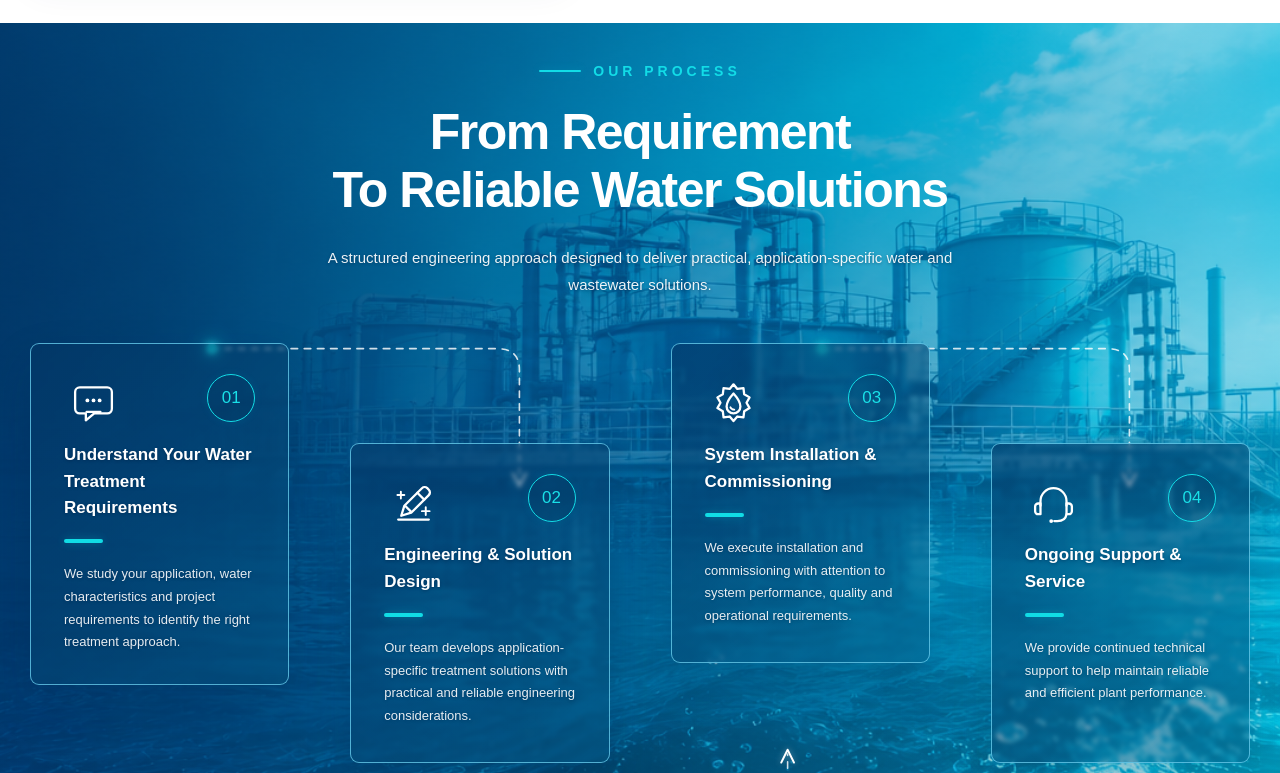
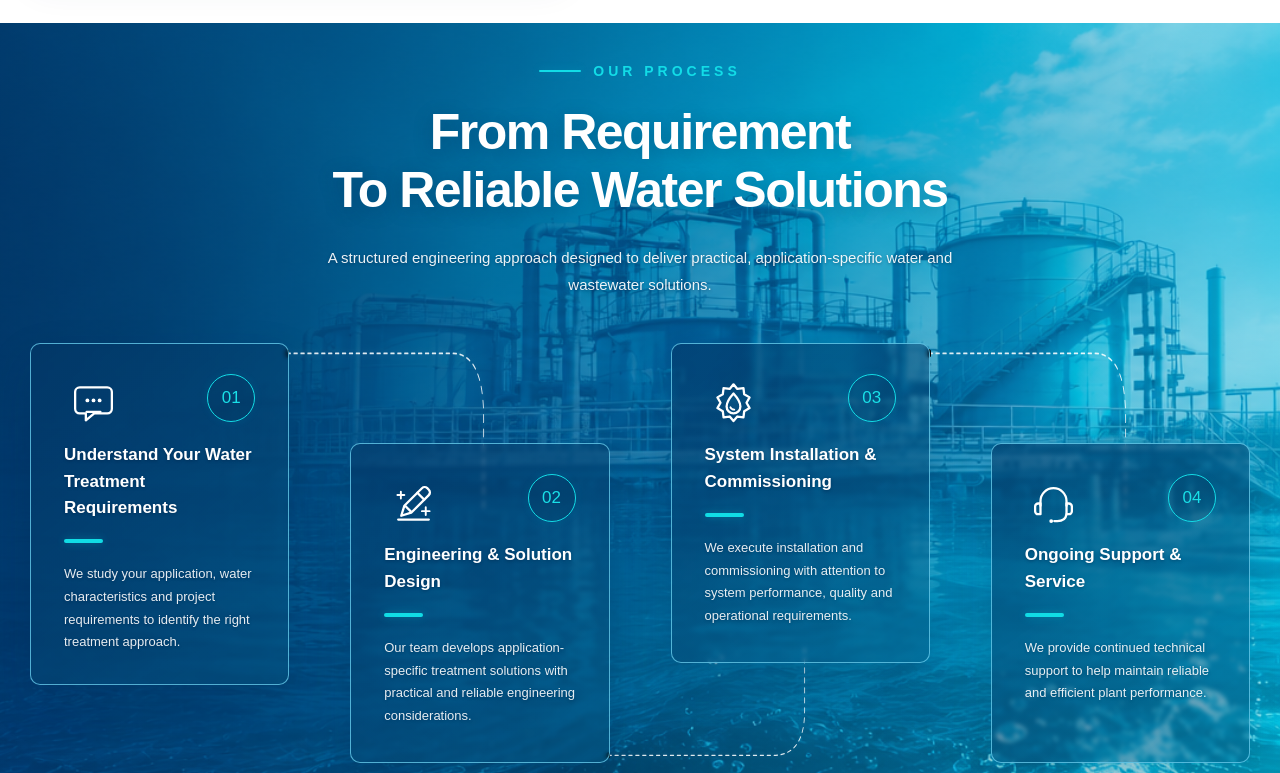
Before and after one commit to gokulvidhyatech-web/Crystalwaterengineers, a React (Vite) app in the folder frontend/: page / in a window 1280 px wide. Shown: the part 1627-2400 px from the top of the page. Built offline with nearby package versions, Linux system fonts and the light colour scheme.

Commit message:
Fix Vite build configuration

```diff
--- a/frontend/src/components/ProcessSection.css
+++ b/frontend/src/components/ProcessSection.css
@@ -4,19 +4,10 @@
 
 .process-section {
   position: relative;
-
   width: 100%;
-
   min-height: 650px;
-
   padding: 40px 0 90px;
-
   overflow: hidden;
-
-  /*
-    WATER IMAGE = MAIN FOCUS
-    BLUE/CYAN = LIGHT THEME OVERLAY
-  */
 
   background:
     linear-gradient(
@@ -28,9 +19,7 @@
     url("../assets/images/Water fall-2.png");
 
   background-size: cover;
-
   background-position: right;
-
   background-repeat: no-repeat;
 
   font-family: "Poppins", sans-serif;
@@ -43,7 +32,6 @@
 
 .process-container {
   position: relative;
-
   z-index: 3;
 }
 
@@ -54,11 +42,8 @@
 
 .process-header {
   width: 100%;
-
   max-width: 900px;
-
   margin: 0 auto;
-
   text-align: center;
 }
 
@@ -69,11 +54,8 @@
 
 .process-label {
   display: flex;
-
   align-items: center;
-
   justify-content: center;
-
   gap: 12px;
 
   margin-bottom: 25px;
@@ -81,20 +63,25 @@
   color: #12dce7;
 
   font-size: 14px;
+  font-weight: 700;
+  letter-spacing: 4px;
 
-  font-weight: 700;
+  opacity: 0;
+  transform: translateY(15px);
 
-  letter-spacing: 4px;
+  transition:
+    opacity 0.8s ease,
+    transform 0.8s ease;
+}
+
+.process-visible .process-label {
+  opacity: 1;
+  transform: translateY(0);
 }
 
 
-/* =========================================
-   PREMIUM SINGLE LINE
-========================================= */
-
 .process-label span {
   width: 42px;
-
   height: 2px;
 
   display: block;
@@ -105,6 +92,16 @@
 
   box-shadow:
     0 0 8px rgba(18, 220, 231, 0.25);
+
+  transform: scaleX(0);
+  transform-origin: left center;
+
+  transition:
+    transform 0.8s cubic-bezier(0.16, 1, 0.3, 1) 0.15s;
+}
+
+.process-visible .process-label span {
+  transform: scaleX(1);
 }
 
 
@@ -118,12 +115,25 @@
   color: #ffffff;
 
   font-size: 50px;
-
   font-weight: 700;
 
   line-height: 1.15;
+  letter-spacing: -1.5px;
 
-  letter-spacing: -1.5px;
+  opacity: 0;
+  transform: translateY(25px);
+
+  text-shadow:
+    0 4px 20px rgba(0, 20, 50, 0.22);
+
+  transition:
+    opacity 1s ease 0.15s,
+    transform 1s cubic-bezier(0.16, 1, 0.3, 1) 0.15s;
+}
+
+.process-visible .process-header h2 {
+  opacity: 1;
+  transform: translateY(0);
 }
 
 
@@ -139,13 +149,24 @@
   color: rgba(255, 255, 255, 0.92);
 
   font-size: 15px;
-
   font-weight: 400;
 
   line-height: 1.8;
 
   text-shadow:
     0 1px 3px rgba(0, 20, 50, 0.35);
+
+  opacity: 0;
+  transform: translateY(20px);
+
+  transition:
+    opacity 0.9s ease 0.3s,
+    transform 0.9s cubic-bezier(0.16, 1, 0.3, 1) 0.3s;
+}
+
+.process-visible .process-header p {
+  opacity: 1;
+  transform: translateY(0);
 }
 
 
@@ -165,7 +186,7 @@
 
 
 /* =========================================
-   CONNECTOR SVG
+   CONNECTORS
 ========================================= */
 
 .connector-svg {
@@ -176,51 +197,60 @@
   overflow: visible;
 
   pointer-events: none;
+
+  opacity: 0;
+
+  transition:
+    opacity 0.9s ease 0.45s;
+}
+
+.process-visible .connector-svg {
+  opacity: 1;
 }
 
 
 /* =========================================
-   CONNECTOR 01 → 02
+   01 → 02 CONNECTOR
 ========================================= */
 
 .connector-svg-one {
-  left: 14%;
+  left: 21.1%;
 
   top: -5px;
 
-  width: 27%;
+  width: 16.2%;
 
-  height: 160px;
+  height: 185px;
 }
 
 
 /* =========================================
-   CONNECTOR 02 → 03
+   02 → 03 CONNECTOR
 ========================================= */
 
 .connector-svg-two {
-  left: 37%;
+  left: 47.4%;
 
-  top: 395px;
+  top: 295px;
 
-  width: 26%;
+  width: 16.2%;
 
-  height: 160px;
+  height: 128px;
 }
 
 
 /* =========================================
-   CONNECTOR 03 → 04
+   03 → 04 CONNECTOR
 ========================================= */
 
 .connector-svg-three {
-  left: 64%;
+  left: 73.7%;
 
   top: -5px;
 
-  width: 27%;
+  width: 16.2%;
 
-  height: 160px;
+  height: 185px;
 }
 
 
@@ -231,15 +261,38 @@
 .connector-path {
   fill: none;
 
-  stroke: rgba(255, 255, 255, 0.82);
+  stroke: rgba(255, 255, 255, 0.88);
 
-  stroke-width: 1.5;
+  stroke-width: 1.7;
 
-  stroke-dasharray: 6 6;
+  stroke-dasharray: 7 7;
 
   stroke-linecap: round;
 
   stroke-linejoin: round;
+
+  filter:
+    drop-shadow(
+      0 0 4px rgba(255, 255, 255, 0.18)
+    );
+
+  stroke-dashoffset: 0;
+}
+
+
+/* =========================================
+   CONNECTOR FLOW
+========================================= */
+
+.process-visible .connector-path {
+  animation:
+    connectorFlow 2.8s linear infinite;
+}
+
+@keyframes connectorFlow {
+  to {
+    stroke-dashoffset: -28;
+  }
 }
 
 
@@ -251,13 +304,32 @@
   fill: #12dce7;
 
   filter:
-    drop-shadow(0 0 4px rgba(18, 220, 231, 1))
-    drop-shadow(0 0 9px rgba(18, 220, 231, 0.7));
+    drop-shadow(
+      0 0 5px rgba(18, 220, 231, 1)
+    )
+    drop-shadow(
+      0 0 12px rgba(18, 220, 231, 0.7)
+    );
+
+  animation:
+    connectorPulse 2.2s ease-in-out infinite;
+}
+
+@keyframes connectorPulse {
+
+  0%,
+  100% {
+    opacity: 0.7;
+  }
+
+  50% {
+    opacity: 1;
+  }
 }
 
 
 /* =========================================
-   CONNECTOR ARROW
+   ROUNDED ARROW
 ========================================= */
 
 .connector-arrow {
@@ -265,14 +337,50 @@
 
   stroke: #ffffff;
 
-  stroke-width: 1.8;
+  stroke-width: 2.2;
 
   stroke-linecap: round;
 
   stroke-linejoin: round;
 
+  opacity: 0.95;
+
   filter:
-    drop-shadow(0 0 3px rgba(255, 255, 255, 0.4));
+    drop-shadow(
+      0 0 5px rgba(255, 255, 255, 0.55)
+    );
+}
+
+
+/* =========================================
+   ARROW ANIMATION
+========================================= */
+
+.process-visible .connector-arrow {
+  animation:
+    arrowPulse 2.4s ease-in-out infinite;
+}
+
+@keyframes arrowPulse {
+
+  0%,
+  100% {
+    opacity: 0.65;
+
+    filter:
+      drop-shadow(
+        0 0 2px rgba(255, 255, 255, 0.25)
+      );
+  }
+
+  50% {
+    opacity: 1;
+
+    filter:
+      drop-shadow(
+        0 0 7px rgba(255, 255, 255, 0.75)
+      );
+  }
 }
 
 
@@ -308,14 +416,11 @@
 
   padding: 30px 33px;
 
+  overflow: hidden;
+
   border: 1px solid rgba(105, 207, 239, 0.78);
 
-  border-radius: 9px;
-
-  /*
-    More transparent so the real
-    water image remains visible.
-  */
+  border-radius: 10px;
 
   background:
     linear-gradient(
@@ -328,53 +433,135 @@
     0 20px 45px rgba(0, 20, 55, 0.18);
 
   -webkit-backdrop-filter: blur(2px);
-
   backdrop-filter: blur(2px);
 
+  opacity: 0;
+
   transition:
-    transform 0.35s ease,
+    opacity 0.9s ease var(--card-delay),
+    transform 0.95s cubic-bezier(0.16, 1, 0.3, 1) var(--card-delay),
     border-color 0.35s ease,
-    box-shadow 0.35s ease;
+    box-shadow 0.45s ease,
+    background 0.45s ease;
 }
 
 
 /* =========================================
-   STAGGER
+   INITIAL CARD POSITION
 ========================================= */
 
 .process-card-01,
 .process-card-03 {
-  transform: translateY(0);
+  transform: translateY(45px);
 }
 
 .process-card-02,
 .process-card-04 {
+  transform: translateY(145px);
+}
+
+
+/* =========================================
+   VISIBLE CARD POSITION
+========================================= */
+
+.process-visible .process-card {
+  opacity: 1;
+}
+
+.process-visible .process-card-01,
+.process-visible .process-card-03 {
+  transform: translateY(0);
+}
+
+.process-visible .process-card-02,
+.process-visible .process-card-04 {
   transform: translateY(100px);
 }
 
 
 /* =========================================
-   HOVER
+   CARD HOVER
 ========================================= */
 
 .process-card-01:hover,
 .process-card-03:hover {
-  transform: translateY(-7px);
+  transform: translateY(-8px);
 }
 
-.process-card-02:hover {
-  transform: translateY(93px);
-}
-
+.process-card-02:hover,
 .process-card-04:hover {
-  transform: translateY(113px);
+  transform: translateY(92px);
 }
 
 .process-card:hover {
   border-color: rgba(24, 226, 236, 0.98);
 
   box-shadow:
-    0 24px 55px rgba(0, 25, 65, 0.30);
+    0 25px 55px rgba(0, 25, 65, 0.30),
+    0 0 28px rgba(18, 220, 231, 0.10);
+
+  background:
+    linear-gradient(
+      145deg,
+      rgba(3, 62, 108, 0.66),
+      rgba(5, 92, 132, 0.46)
+    );
+}
+
+
+/* =========================================
+   CARD SHINE
+========================================= */
+
+.process-card-shine {
+  position: absolute;
+
+  top: -40%;
+  left: -100%;
+
+  width: 55%;
+  height: 180%;
+
+  pointer-events: none;
+
+  background:
+    linear-gradient(
+      105deg,
+      transparent 0%,
+      transparent 42%,
+      rgba(255, 255, 255, 0.04) 47%,
+      rgba(255, 255, 255, 0.24) 50%,
+      rgba(255, 255, 255, 0.04) 53%,
+      transparent 58%,
+      transparent 100%
+    );
+
+  transform: rotate(12deg);
+
+  opacity: 0;
+}
+
+.process-card:hover .process-card-shine {
+  animation:
+    processCardShine 0.9s ease forwards;
+}
+
+@keyframes processCardShine {
+
+  0% {
+    left: -100%;
+    opacity: 0;
+  }
+
+  15% {
+    opacity: 1;
+  }
+
+  100% {
+    left: 160%;
+    opacity: 0;
+  }
 }
 
 
@@ -407,8 +594,12 @@
   justify-content: center;
 
   color: #ffffff;
+
+  transition:
+    transform 0.45s cubic-bezier(0.16, 1, 0.3, 1),
+    color 0.35s ease,
+    filter 0.35s ease;
 }
-
 
 .process-icon svg {
   width: 49px;
@@ -416,6 +607,24 @@
   height: 49px;
 
   display: block;
+
+  transition:
+    transform 0.45s cubic-bezier(0.16, 1, 0.3, 1);
+}
+
+.process-card:hover .process-icon {
+  color: #12dce7;
+
+  transform: translateY(-4px);
+
+  filter:
+    drop-shadow(
+      0 0 7px rgba(18, 220, 231, 0.35)
+    );
+}
+
+.process-card:hover .process-icon svg {
+  transform: scale(1.08);
 }
 
 
@@ -448,6 +657,24 @@
 
   box-shadow:
     0 0 10px rgba(19, 220, 230, 0.08);
+
+  transition:
+    transform 0.4s ease,
+    background 0.35s ease,
+    box-shadow 0.35s ease,
+    color 0.35s ease;
+}
+
+.process-card:hover .process-number {
+  transform: scale(1.08);
+
+  color: #ffffff;
+
+  background: rgba(18, 220, 231, 0.14);
+
+  box-shadow:
+    0 0 0 5px rgba(18, 220, 231, 0.035),
+    0 0 20px rgba(18, 220, 231, 0.22);
 }
 
 
@@ -456,6 +683,10 @@
 ========================================= */
 
 .process-card-content {
+  position: relative;
+
+  z-index: 2;
+
   margin-top: 10px;
 }
 
@@ -479,6 +710,16 @@
 
   text-shadow:
     0 1px 3px rgba(0, 20, 50, 0.35);
+
+  transition:
+    color 0.3s ease,
+    transform 0.3s ease;
+}
+
+.process-card:hover .process-card-content h3 {
+  color: #8cecf3;
+
+  transform: translateX(2px);
 }
 
 
@@ -501,11 +742,24 @@
 
   box-shadow:
     0 0 8px rgba(17, 220, 229, 0.30);
+
+  transform-origin: left center;
+
+  transition:
+    width 0.45s cubic-bezier(0.16, 1, 0.3, 1),
+    box-shadow 0.35s ease;
+}
+
+.process-card:hover .process-card-line {
+  width: 62px;
+
+  box-shadow:
+    0 0 12px rgba(17, 220, 229, 0.5);
 }
 
 
 /* =========================================
-   CARD DESCRIPTION
+   DESCRIPTION
 ========================================= */
 
 .process-card-content p {
@@ -521,6 +775,13 @@
 
   text-shadow:
     0 1px 3px rgba(0, 20, 50, 0.30);
+
+  transition:
+    color 0.3s ease;
+}
+
+.process-card:hover .process-card-content p {
+  color: rgba(255, 255, 255, 0.96);
 }
 
 
@@ -567,10 +828,18 @@
   }
 
   .process-card-02 {
+    transform: translateY(130px);
+  }
+
+  .process-card-04 {
+    transform: translateY(145px);
+  }
+
+  .process-visible .process-card-02 {
     transform: translateY(85px);
   }
 
-  .process-card-04 {
+  .process-visible .process-card-04 {
     transform: translateY(100px);
   }
 
@@ -584,13 +853,13 @@
 
   .connector-svg-one,
   .connector-svg-three {
-    height: 140px;
+    height: 155px;
   }
 
   .connector-svg-two {
-    top: 360px;
+    top: 390px;
 
-    height: 140px;
+    height: 155px;
   }
 }
 
@@ -632,9 +901,18 @@
   .process-card-02,
   .process-card-03,
   .process-card-04 {
-    transform: none;
+    transform: translateY(35px);
   }
 
+  .process-visible .process-card,
+  .process-visible .process-card-01,
+  .process-visible .process-card-02,
+  .process-visible .process-card-03,
+  .process-visible .process-card-04 {
+    transform: translateY(0);
+  }
+
+  .process-card:hover,
   .process-card-01:hover,
   .process-card-02:hover,
   .process-card-03:hover,
@@ -661,6 +939,8 @@
   }
 
   .process-label {
+    justify-content: flex-start;
+
     gap: 9px;
 
     margin-bottom: 17px;
@@ -674,6 +954,10 @@
     width: 28px;
 
     height: 1.5px;
+  }
+
+  .process-header {
+    text-align: left;
   }
 
   .process-header h2 {
@@ -702,10 +986,32 @@
     gap: 15px;
   }
 
-  .process-card {
+  .process-card,
+  .process-card-01,
+  .process-card-02,
+  .process-card-03,
+  .process-card-04 {
     min-height: 250px;
 
     padding: 22px 20px;
+
+    transform: translateY(35px);
+  }
+
+  .process-visible .process-card,
+  .process-visible .process-card-01,
+  .process-visible .process-card-02,
+  .process-visible .process-card-03,
+  .process-visible .process-card-04 {
+    transform: translateY(0);
+  }
+
+  .process-card:hover,
+  .process-card-01:hover,
+  .process-card-02:hover,
+  .process-card-03:hover,
+  .process-card-04:hover {
+    transform: translateY(-5px);
   }
 
   .process-icon {
@@ -746,6 +1052,10 @@
     margin-top: 13px;
   }
 
+  .process-card:hover .process-card-line {
+    width: 48px;
+  }
+
   .process-card-content p {
     margin-top: 13px;
 
@@ -774,7 +1084,11 @@
     font-size: 9px;
   }
 
-  .process-card {
+  .process-card,
+  .process-card-01,
+  .process-card-02,
+  .process-card-03,
+  .process-card-04 {
     min-height: 235px;
 
     padding: 20px 17px;
@@ -792,3 +1106,44 @@
     font-size: 8px;
   }
 }
+
+
+/* =========================================
+   REDUCED MOTION
+========================================= */
+
+@media (prefers-reduced-motion: reduce) {
+
+  .process-card,
+  .process-label,
+  .process-label span,
+  .process-header h2,
+  .process-header p,
+  .connector-svg,
+  .process-card-shine,
+  .process-icon,
+  .process-icon svg,
+  .process-number,
+  .process-card-content h3,
+  .process-card-line,
+  .process-card-content p {
+    transition: none !important;
+
+    animation: none !important;
+  }
+
+  .process-card {
+    opacity: 1 !important;
+
+    transform: none !important;
+  }
+
+  .process-label,
+  .process-header h2,
+  .process-header p,
+  .connector-svg {
+    opacity: 1 !important;
+
+    transform: none !important;
+  }
+}
--- a/frontend/src/components/ProcessSection.jsx
+++ b/frontend/src/components/ProcessSection.jsx
@@ -1,6 +1,10 @@
+import React, { useEffect, useRef, useState } from "react";
 import "./ProcessSection.css";
 
 function ProcessSection() {
+  const sectionRef = useRef(null);
+  const [isVisible, setIsVisible] = useState(false);
+
   const steps = [
     {
       number: "01",
@@ -27,6 +31,36 @@ function ProcessSection() {
       text: "We provide continued technical support to help maintain reliable and efficient plant performance.",
     },
   ];
+
+  /* =========================================
+     SECTION REVEAL
+  ========================================= */
+
+  useEffect(() => {
+    const section = sectionRef.current;
+
+    if (!section) return;
+
+    const observer = new IntersectionObserver(
+      ([entry]) => {
+        if (entry.isIntersecting) {
+          setIsVisible(true);
+          observer.unobserve(section);
+        }
+      },
+      {
+        threshold: 0.18,
+      }
+    );
+
+    observer.observe(section);
+
+    return () => observer.disconnect();
+  }, []);
+
+  /* =========================================
+     ICONS
+  ========================================= */
 
   const renderIcon = (type) => {
     switch (type) {
@@ -178,10 +212,13 @@ function ProcessSection() {
   };
 
   return (
-    <section className="process-section">
-
+    <section
+      ref={sectionRef}
+      className={`process-section ${
+        isVisible ? "process-visible" : ""
+      }`}
+    >
       <div className="process-container container">
-
 
         {/* =========================================
             HEADER
@@ -214,103 +251,160 @@ function ProcessSection() {
 
         <div className="process-flow">
 
-          {/* =========================================
-              CONNECTOR 01 → 02
-          ========================================= */}
+          {/* =====================================
+              CONNECTION 01 → 02
+          ===================================== */}
 
           <svg
             className="connector-svg connector-svg-one"
-            viewBox="0 0 300 150"
+            viewBox="0 0 400 180"
             preserveAspectRatio="none"
             aria-hidden="true"
           >
             <path
               className="connector-path"
-              d="M10 10 H270 Q290 10 290 30 V135"
+              d="
+                M0 15
+                H335
+                Q398 15 398 78
+                V165
+              "
             />
 
             <circle
-              className="connector-dot"
-              cx="10"
-              cy="10"
-              r="5"
+              className="connector-start"
+              cx="0"
+              cy="15"
+              r="4"
             />
 
-            <path
-              className="connector-arrow"
-              d="M284 127 L290 139 L296 127"
-            />
+            <circle
+              className="connector-flow-dot"
+              cx="0"
+              cy="15"
+              r="4"
+            >
+              <animateMotion
+                dur="2.8s"
+                repeatCount="indefinite"
+                path="
+                  M0 0
+                  H335
+                  Q398 0 398 63
+                  V150
+                "
+              />
+            </circle>
           </svg>
 
 
-          {/* =========================================
-              CONNECTOR 02 → 03
-          ========================================= */}
+          {/* =====================================
+              CONNECTION 02 → 03
+          ===================================== */}
 
           <svg
             className="connector-svg connector-svg-two"
-            viewBox="0 0 300 150"
+            viewBox="0 0 400 180"
             preserveAspectRatio="none"
             aria-hidden="true"
           >
             <path
               className="connector-path"
-              d="M10 140 H270 Q290 140 290 120 V15"
+              d="
+                M0 165
+                H335
+                Q398 165 398 102
+                V15
+              "
             />
 
             <circle
-              className="connector-dot"
-              cx="10"
-              cy="140"
-              r="5"
+              className="connector-start"
+              cx="0"
+              cy="165"
+              r="4"
             />
 
-            <path
-              className="connector-arrow connector-arrow-up"
-              d="M284 23 L290 11 L296 23"
-            />
+            <circle
+              className="connector-flow-dot"
+              cx="0"
+              cy="165"
+              r="4"
+            >
+              <animateMotion
+                dur="2.8s"
+                repeatCount="indefinite"
+                path="
+                  M0 0
+                  H335
+                  Q398 0 398 -63
+                  V-150
+                "
+              />
+            </circle>
           </svg>
 
 
-          {/* =========================================
-              CONNECTOR 03 → 04
-          ========================================= */}
+          {/* =====================================
+              CONNECTION 03 → 04
+          ===================================== */}
 
           <svg
             className="connector-svg connector-svg-three"
-            viewBox="0 0 300 150"
+            viewBox="0 0 400 180"
             preserveAspectRatio="none"
             aria-hidden="true"
           >
             <path
               className="connector-path"
-              d="M10 10 H270 Q290 10 290 30 V135"
+              d="
+                M0 15
+                H335
+                Q398 15 398 78
+                V165
+              "
             />
 
             <circle
-              className="connector-dot"
-              cx="10"
-              cy="10"
-              r="5"
+              className="connector-start"
+              cx="0"
+              cy="15"
+              r="4"
             />
 
-            <path
-              className="connector-arrow"
-              d="M284 127 L290 139 L296 127"
-            />
+            <circle
+              className="connector-flow-dot"
+              cx="0"
+              cy="15"
+              r="4"
+            >
+              <animateMotion
+                dur="2.8s"
+                repeatCount="indefinite"
+                path="
+                  M0 0
+                  H335
+                  Q398 0 398 63
+                  V150
+                "
+              />
+            </circle>
           </svg>
 
 
-          {/* =========================================
-              CARDS
-          ========================================= */}
+          {/* =====================================
+              PROCESS CARDS
+          ===================================== */}
 
           <div className="process-grid">
 
-            {steps.map((step) => (
+            {steps.map((step, index) => (
               <article
                 className={`process-card process-card-${step.number}`}
                 key={step.number}
+                style={{
+                  "--card-delay": `${index * 180}ms`,
+                }}
               >
 
                 <div className="process-card-top">
@@ -340,6 +434,9 @@ function ProcessSection() {
 
                 </div>
 
+
+                <span className="process-card-shine"></span>
+
               </article>
             ))}
 
@@ -348,7 +445,6 @@ function ProcessSection() {
         </div>
 
       </div>
-
     </section>
   );
 }
```
